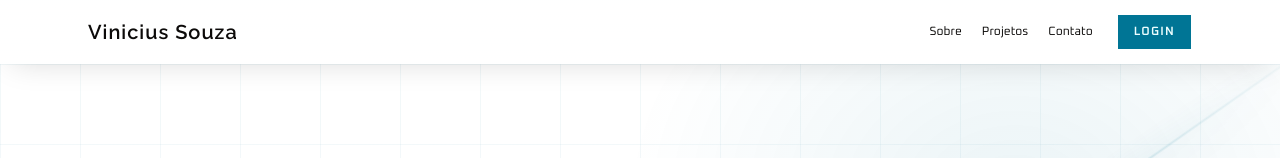
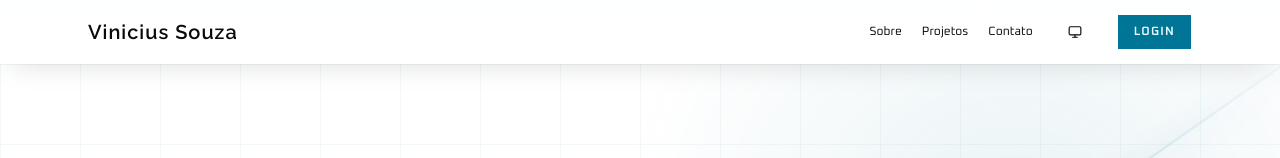
Before and after one commit to viniszofx/viniszofx, a Next.js app: page / in a window 1280 px wide. Shown: the top 158 px of the page. Built offline with nearby package versions, Linux system fonts and the light colour scheme.

Commit message:
feat(theme): adiciona seletor de tema no header público
- Reutiliza o seletor em versão compacta entre Contato e Login
- Exibe o ícone correspondente ao tema selecionado
- Mantém as opções Light, Dark e System com preferência persistida

```diff
--- a/components/dashboard/theme-selector.tsx
+++ b/components/dashboard/theme-selector.tsx
@@ -28,11 +28,12 @@ function subscribe(listener: () => void) {
   return () => { window.removeEventListener("storage", update); window.removeEventListener("viniszofx:theme-changed", update); media.removeEventListener("change", update); };
 }
 const options = [{ value: "light", label: "Light", icon: Sun }, { value: "dark", label: "Dark", icon: Moon }, { value: "system", label: "System", icon: Monitor }] as const;
-export function ThemeSelector() {
+export function ThemeSelector({ compact = false }: { compact?: boolean }) {
   const theme = useSyncExternalStore(subscribe, readTheme, () => "system" as Theme);
+  const Icon = options.find(option => option.value === theme)?.icon ?? Monitor;
   return <Menu.Root>
-    <Menu.Trigger render={<Button variant="ghost" className="w-full justify-start" aria-label="Selecionar tema" />}><Monitor />Tema<span className="ml-auto text-xs text-muted-foreground">{options.find(option => option.value === theme)?.label}</span></Menu.Trigger>
-    <DashboardMenuPopup side="top">
+    <Menu.Trigger render={<Button variant="ghost" size={compact ? "icon-sm" : "default"} className={compact ? undefined : "w-full justify-start"} aria-label="Selecionar tema" />}><Icon />{!compact && <>Tema<span className="ml-auto text-xs text-muted-foreground">{options.find(option => option.value === theme)?.label}</span></>}</Menu.Trigger>
+    <DashboardMenuPopup side={compact ? "bottom" : "top"}>
       {options.map(({ value, label, icon: Icon }) => <Menu.Item key={value} className={menuItemClass} onClick={() => {
         try { localStorage.setItem(key, value); } catch { return; }
         window.dispatchEvent(new Event("viniszofx:theme-changed"));
--- a/components/site-header.tsx
+++ b/components/site-header.tsx
@@ -1,4 +1,5 @@
 import Link from "next/link";
+import { ThemeSelector } from "@/components/dashboard/theme-selector";
 import { Button } from "@/components/ui/button";
 
 export function SiteHeader() {
@@ -17,6 +18,7 @@ export function SiteHeader() {
           <span className="sm:hidden">V</span>
         </Link>
         <div className="flex items-center gap-4 sm:gap-6"><div className="hidden items-center gap-5 text-xs sm:flex"><Link href="/#sobre" className="hover:text-primary">Sobre</Link><Link href="/#projetos" className="hover:text-primary">Projetos</Link><Link href="/#contato" className="hover:text-primary">Contato</Link></div>
+        <ThemeSelector compact />
         <Button nativeButton={false} render={<Link href="/login" />} size="sm">
           Login
         </Button></div>
```
